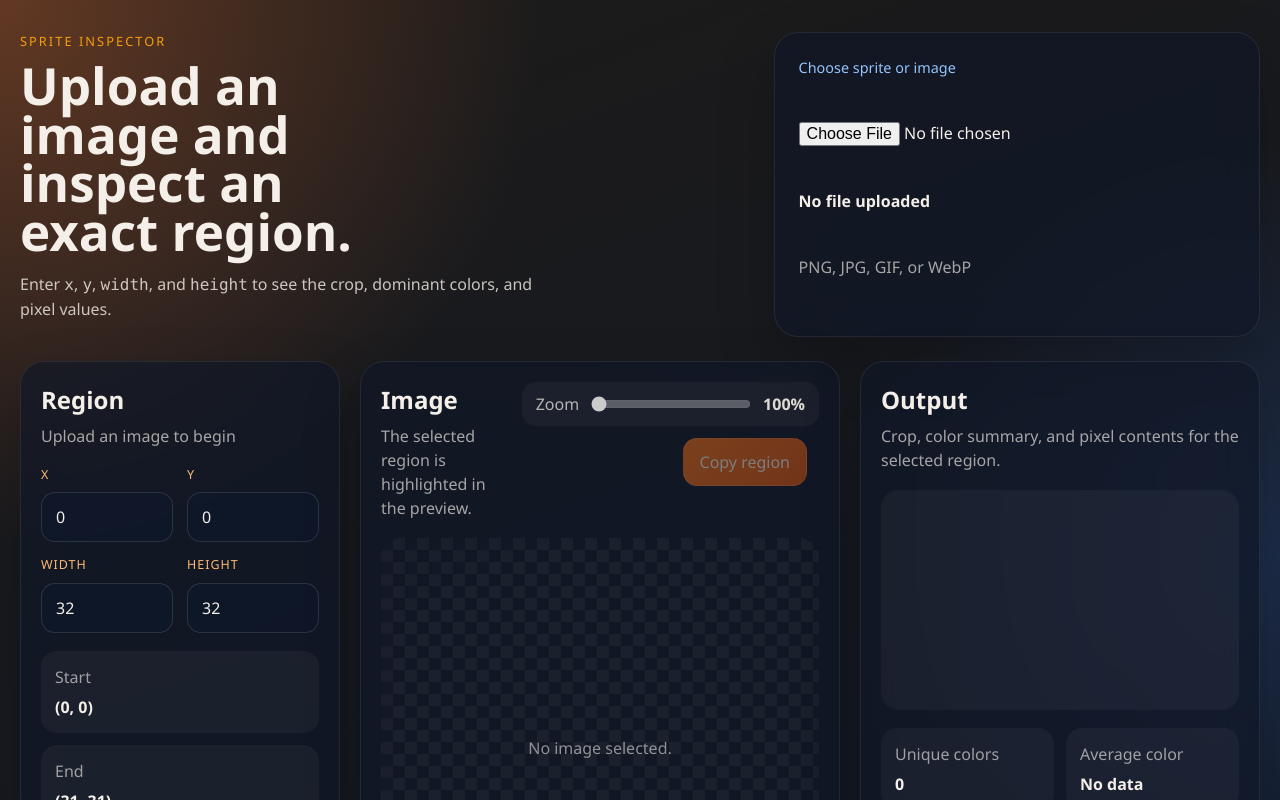
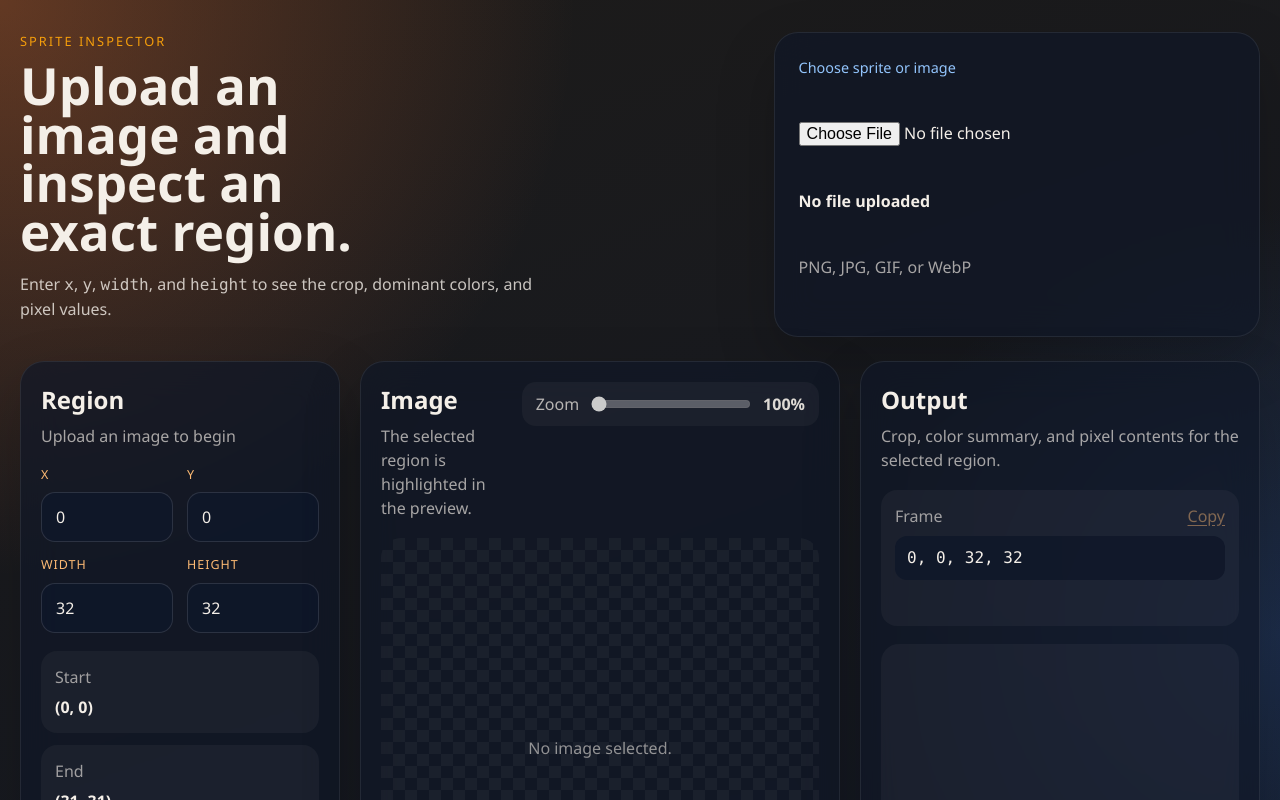
Before and after one commit to maglunde/sprite-inspector, a React (Vite) app: page / in a window 1280 px wide. Shown: the top 800 px of the page. Built offline with nearby package versions, Linux system fonts and the light colour scheme.

Commit message:
Expose frame output and copy arguments

```diff
--- a/src/App.jsx
+++ b/src/App.jsx
@@ -112,6 +112,8 @@ export default function App() {
       height: safeHeight,
     }
   }, [imageSize.height, imageSize.width, selection])
+
+  const frameArguments = `${boundedSelection.x}, ${boundedSelection.y}, ${boundedSelection.width}, ${boundedSelection.height}`
 
   function normalizeSelection(nextSelection) {
     if (!imageSize.width || !imageSize.height) {
@@ -271,7 +273,7 @@ export default function App() {
   }
 
   async function copySelectionToClipboard() {
-    const text = `x=${boundedSelection.x}, y=${boundedSelection.y}, w=${boundedSelection.width}, h=${boundedSelection.height}`
+    const text = frameArguments
 
     try {
       if (navigator.clipboard?.writeText) {
@@ -478,21 +480,6 @@ export default function App() {
                 />
                 <strong>{Math.round(zoom * 100)}%</strong>
               </label>
-              <div className="clipboard-row">
-                <button
-                  type="button"
-                  className="copy-button"
-                  onClick={copySelectionToClipboard}
-                  disabled={!imageSource}
-                  title="Copy region as x, y, width, height"
-                  aria-label="Copy region as x, y, width, height"
-                >
-                  Copy region
-                </button>
-                <span className="clipboard-status" aria-live="polite">
-                  {copyStatus}
-                </span>
-              </div>
             </div>
           </div>
 
@@ -552,6 +539,26 @@ export default function App() {
           </div>
 
           <div className="output-stack">
+            <div className="frame-output">
+              <div className="frame-output-header">
+                <span>Frame</span>
+                <button
+                  type="button"
+                  className="copy-link"
+                  onClick={copySelectionToClipboard}
+                  disabled={!imageSource}
+                  title="Copy region as x, y, width, height arguments"
+                  aria-label="Copy region as x, y, width, height arguments"
+                >
+                  Copy
+                </button>
+              </div>
+              <code>{frameArguments}</code>
+              <span className="clipboard-status" aria-live="polite">
+                {copyStatus}
+              </span>
+            </div>
+
             <div className="crop-preview">
               <canvas ref={previewCanvasRef} />
             </div>
--- a/src/styles.css
+++ b/src/styles.css
@@ -186,14 +186,6 @@ code {
   margin-bottom: 6px;
 }
 
-.clipboard-row {
-  display: flex;
-  gap: 12px;
-  align-items: center;
-  flex-wrap: wrap;
-  justify-content: flex-end;
-}
-
 .zoom-control {
   display: flex;
   align-items: center;
@@ -210,20 +202,6 @@ code {
 
 .zoom-control input {
   width: 160px;
-}
-
-.copy-button {
-  border: 1px solid rgba(255, 255, 255, 0.12);
-  background: linear-gradient(135deg, #f97316, #ea580c);
-  color: #fff7ed;
-  border-radius: 14px;
-  padding: 11px 16px;
-  cursor: pointer;
-}
-
-.copy-button:disabled {
-  opacity: 0.45;
-  cursor: not-allowed;
 }
 
 .clipboard-status {
@@ -311,6 +289,49 @@ code {
 .output-stack {
   display: grid;
   gap: 18px;
+}
+
+.frame-output {
+  display: grid;
+  gap: 8px;
+  padding: 14px;
+  border-radius: 16px;
+  background: rgba(255, 255, 255, 0.04);
+}
+
+.frame-output span {
+  color: rgba(244, 239, 232, 0.62);
+}
+
+.frame-output-header {
+  display: flex;
+  align-items: center;
+  justify-content: space-between;
+  gap: 12px;
+}
+
+.copy-link {
+  border: 0;
+  padding: 0;
+  background: transparent;
+  color: #fdba74;
+  text-decoration: underline;
+  text-underline-offset: 0.18em;
+  cursor: pointer;
+}
+
+.copy-link:disabled {
+  opacity: 0.45;
+  cursor: not-allowed;
+}
+
+.frame-output code {
+  display: block;
+  width: 100%;
+  overflow-x: auto;
+  padding: 10px 12px;
+  border-radius: 12px;
+  background: rgba(15, 23, 42, 0.88);
 }
 
 .crop-preview {
@@ -428,10 +449,6 @@ code {
     justify-items: stretch;
   }
 
-  .clipboard-row {
-    justify-content: flex-start;
-  }
-
   .zoom-control {
     flex-wrap: wrap;
   }
```
